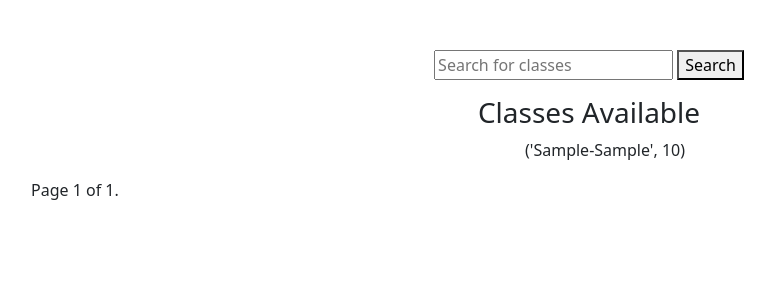
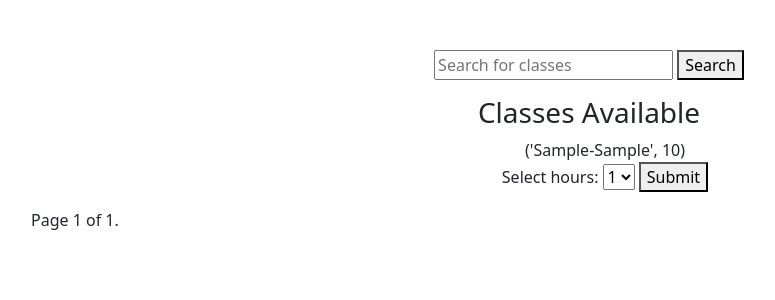
Before and after one commit to danish233/TutorMe-App, a Django app: page /accounts/google/tutor/ in a window 1280 px wide. Shown: the part 56-356 px from the top of the page, without its empty margins (51-826 px from the left). Run offline with Django 4.2, Linux system fonts and the light colour scheme; a user stored in the database is signed in; tables that the repository leaves empty hold one stand-in row (values such as "Sample post"); a database or web service that is not in the repository returns one stand-in record (values such as "Sample title"); data that the repository does not hold is empty; some libraries are stand-ins or nearby versions.

Commit message:
finished my part

```diff
--- a/myapp/views.py
+++ b/myapp/views.py
@@ -125,3 +125,9 @@ def tutor(request):
     context = {'page_obj': page_obj, 'search_query': search_query}
     # return render(request, 'index.html', context)
     return render(request, 'tutor.html', context)
+
+def tutor_hours(request):
+    if request.method == 'POST':
+        class_name = request.POST.get('class_name')
+        hours = request.POST.get('hours')
+        return render(request, 'tutor_hours.html', {'class_name': class_name, 'hours': hours})
--- a/mysite/urls.py
+++ b/mysite/urls.py
@@ -31,5 +31,6 @@ urlpatterns = [
     path('accounts/', include('allauth.urls')),
     path('accounts/google/student/', views.student, name='student_dashboard'),
     path('accounts/google/tutor/', views.tutor, name='tutor_dashboard'),
+    path('accounts/google/tutor/tutor_hours/', views.tutor_hours, name='tutor_hours'),
     path('logout/', LogoutView.as_view()),
 ]
--- a/templates/tutor.html
+++ b/templates/tutor.html
@@ -78,12 +78,42 @@
 
 
 
+<!--   <center>-->
+<!--       <h3>Classes Available</h3>-->
+<!--       {% if page_obj %}-->
+<!--           {% for classes in page_obj %}-->
+<!--               <ul style="list-style-type: none">-->
+<!--                   <li>{{ classes }}</li>-->
+<!--               </ul>-->
+<!--           {% endfor %}-->
+<!--       {% else %}-->
+<!--           <p>No results found.</p>-->
+<!--       {% endif %}-->
+<!--   </center>-->
+
+    {% csrf_token %}
+
+<!-- ... -->
+
     <center>
     <h3>Classes Available</h3>
     {% if page_obj %}
         {% for classes in page_obj %}
             <ul style="list-style-type: none">
                 <li>{{ classes }}</li>
+                <!-- Add a form for selecting hours -->
+                <form method="POST" action="{% url 'tutor_hours' %}">
+                    {% csrf_token %}
+                    <input type="hidden" name="class_name" value="{{ classes }}">
+                    <label for="hours">Select hours:</label>
+                    <select name="hours" id="hours">
+                        <option value="1">1</option>
+                        <option value="2">2</option>
+                        <option value="3">3</option>
+                        <!-- Add more options if needed -->
+                    </select>
+                    <button type="submit">Submit</button>
+                </form>
             </ul>
         {% endfor %}
     {% else %}
```
Also changed, not shown: templates/tutor_hours.html (added, +19 -0 lines). Lines whose indentation alone changed are shown as unchanged.
